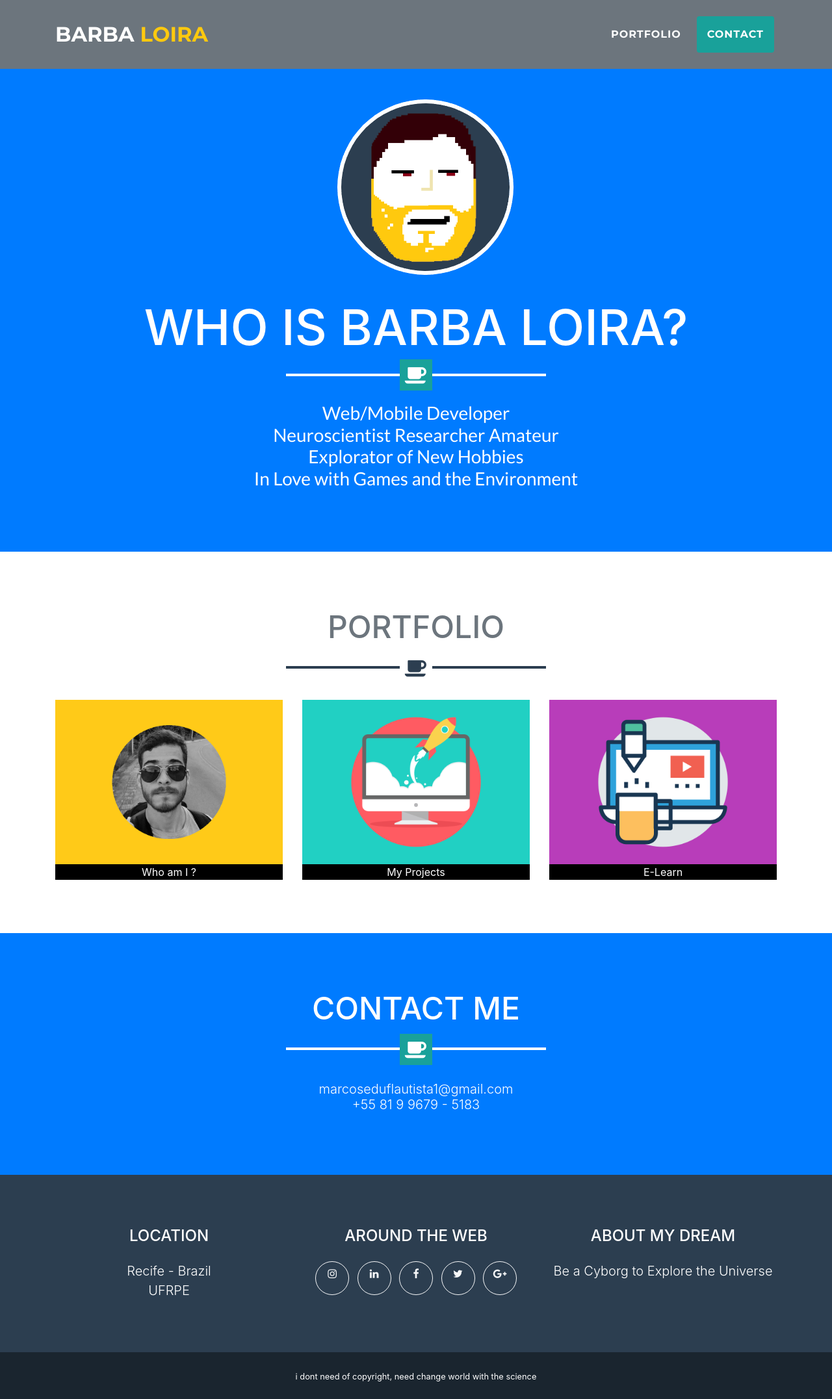
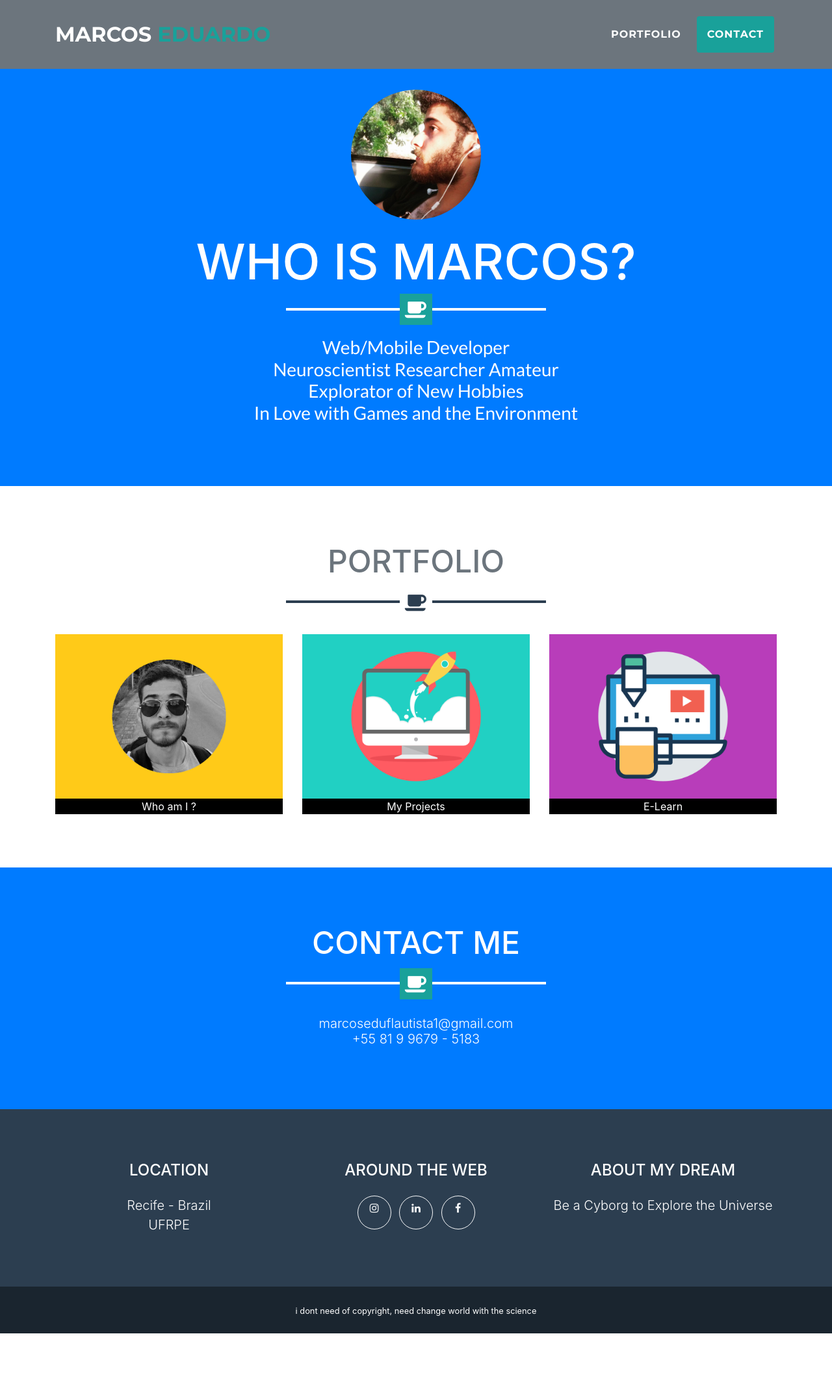
Before and after one commit to BarbaLoira/barbaloira.github.io, a website with bundled scripts: page index.html in a window 1280 px wide. Shown: the whole page at 65% size. After the commit the page ends 2052 px from the top, so only its background shows below. Built offline with nearby package versions, Linux system fonts and the light colour scheme.

Commit message:
up manually

```diff
--- a/index.html
+++ b/index.html
@@ -8,8 +8,8 @@
   <meta name="description" content="">
   <meta name="author" content="">
 
-  <title>BARBA LOIRA</title>
-  <link rel="icon" href="img/profile.png">
+  <title>MARCOS EDUARDO</title>
+  <link rel="icon" href="img/image_profile.jpg">
   <!-- Bootstrap core CSS -->
   <link href="vendor/bootstrap/css/bootstrap.min.css" rel="stylesheet">
 
@@ -31,8 +31,8 @@
   <!-- Navigation -->
   <nav class="navbar navbar-expand-lg bg-secondary fixed-top text-uppercase" id="mainNav">
     <div class="container">
-      <a class="navbar-brand js-scroll-trigger" href="#page-top">BARBA
-        <span style="color:#FFC90E">LOIRA</span>
+      <a class="navbar-brand js-scroll-trigger" href="#page-top">MARCOS
+        <span style="color:#19a19a">EDUARDO</span>
       </a>
       <button class="navbar-toggler navbar-toggler-right text-uppercase bg-primary text-white rounded" type="button" data-toggle="collapse"
         data-target="#navbarResponsive" aria-controls="navbarResponsive" aria-expanded="false" aria-label="Toggle navigation">
@@ -56,8 +56,8 @@
   <!-- Header -->
   <header class="masthead bg-primary text-white text-center">
     <div class="container">
-      <img class="img-fluid mb-5 d-block mx-auto profile-home" style="margin-bottom: 2rem!important;" src="img/portfolio/profile_border.png" alt="">
-      <h1 class="text-uppercase mb-0">who is barba LOIRA? </h1>
+      <img class="img-fluid mb-5 d-block mx-auto profile-home" style="margin-bottom: 2rem!important;border-radius: 50%;width: 200px" src="img/image_profile.jpg" alt="">
+      <h1 class="text-uppercase mb-0">who is MARCOS? </h1>
       <hr class="star-light">
       <h2 class="font-weight-light mb-0">
 
@@ -160,7 +160,7 @@
           <ul class="list-inline mb-0">
 
             <li class="list-inline-item">
-              <a class="btn btn-outline-light btn-social text-center rounded-circle" target="_blank" href="https://www.instagram.com/barballoira/">
+              <a class="btn btn-outline-light btn-social text-center rounded-circle" target="_blank" href="https://www.instagram.com/marcos_edu_jr/">
                 <i class="fa fa-fw fa-instagram"></i>
               </a>
             </li>
@@ -174,16 +174,7 @@
                 <i class="fa fa-fw fa-facebook"></i>
               </a>
             </li>
-            <li class="list-inline-item">
-              <a class="btn btn-outline-light btn-social text-center rounded-circle" target="_blank" href="https://twitter.com/barbaLLoira">
-                <i class="fa fa-fw fa-twitter"></i>
-              </a>
-            </li>
-            <li class="list-inline-item">
-              <a class="btn btn-outline-light btn-social text-center rounded-circle" target="_blank" href="https://plus.google.com/104192217083023136808">
-                <i class="fa fa-fw fa-google-plus"></i>
-              </a>
-            </li>
+
 
           </ul>
         </div>
@@ -278,10 +269,16 @@
             </p>
             <p class="mb-5">
               <h3>
-                <strong> Voluntary scientific initiation - Zayed University </strong>
+                <strong><h4>"SAN D - A Dashboard for Analyzing
+                  Employees’ Social Actions over Google Hangouts"</h4>
+                  <h6>Voluntary scientific initiation</h6></strong>
               </h3>
               <b> Description:</b> Search done in the social machine area using Google Hangouts for one professional environment,
-              this research was approved and consequently published a Short Paper.</p>
+              this research was approved and consequently published a Short Paper.<br>
+              <a href="https://drive.google.com/file/d/1D-qsiqzZbsEvvgwl98DYR4TEhr6dn5Mn/view?usp=sharing">article</a>
+            </p>
+
+
             <a class="btn btn-primary btn-lg rounded-pill portfolio-modal-dismiss" href="#">
               <i class="fa fa-close"></i>
             </a>
```
